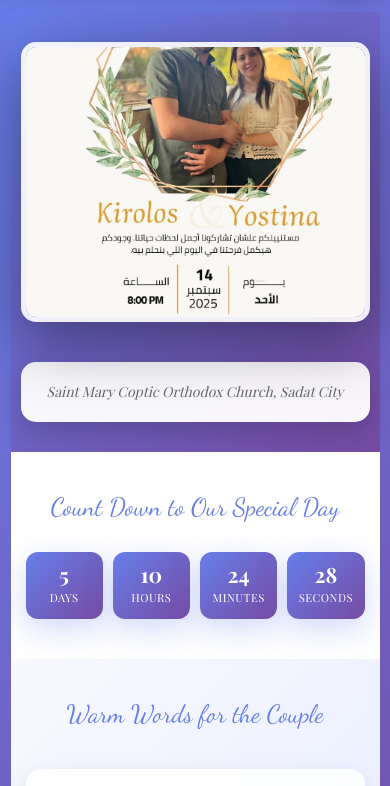
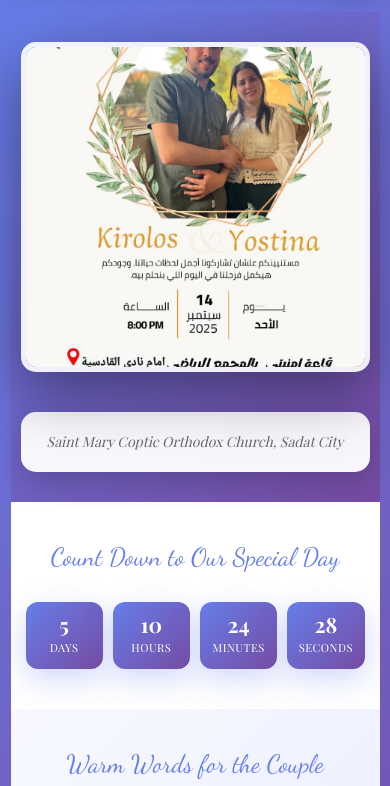
Before and after one commit to marinaayman/kirollos-youstina-wedding, a plain HTML site: page index.html in a window 390 px wide. Shown: the part 52-838 px from the top of the page. Drawn offline with nearby package versions, Linux system fonts and the light colour scheme.

Commit message:
update height +50px

```diff
--- a/css/wedding.css
+++ b/css/wedding.css
@@ -69,7 +69,7 @@ body.arabic {
 .couple-photo {
     width: 100%;
     max-width: 500px;
-    height: 500px;
+    height: 450px;
     object-fit: cover;
     border-radius: 20px;
     border: 8px solid rgba(255, 255, 255, 0.9);
@@ -109,7 +109,7 @@ body.arabic {
 
     .couple-photo {
         max-width: 400px;
-        height: 320px;
+        height: 370px;
         border-width: 6px;
         border-radius: 18px;
         margin-bottom: 25px;
@@ -127,7 +127,7 @@ body.arabic {
 
     .couple-photo {
         max-width: 350px;
-        height: 280px;
+        height: 330px;
         border-width: 5px;
         border-radius: 15px;
         margin-bottom: 20px;
@@ -140,7 +140,7 @@ body.arabic {
 @media screen and (max-width: 360px) {
     .couple-photo {
         max-width: 320px;
-        height: 250px;
+        height: 300px;
         border-radius: 12px;
     }
 
```
